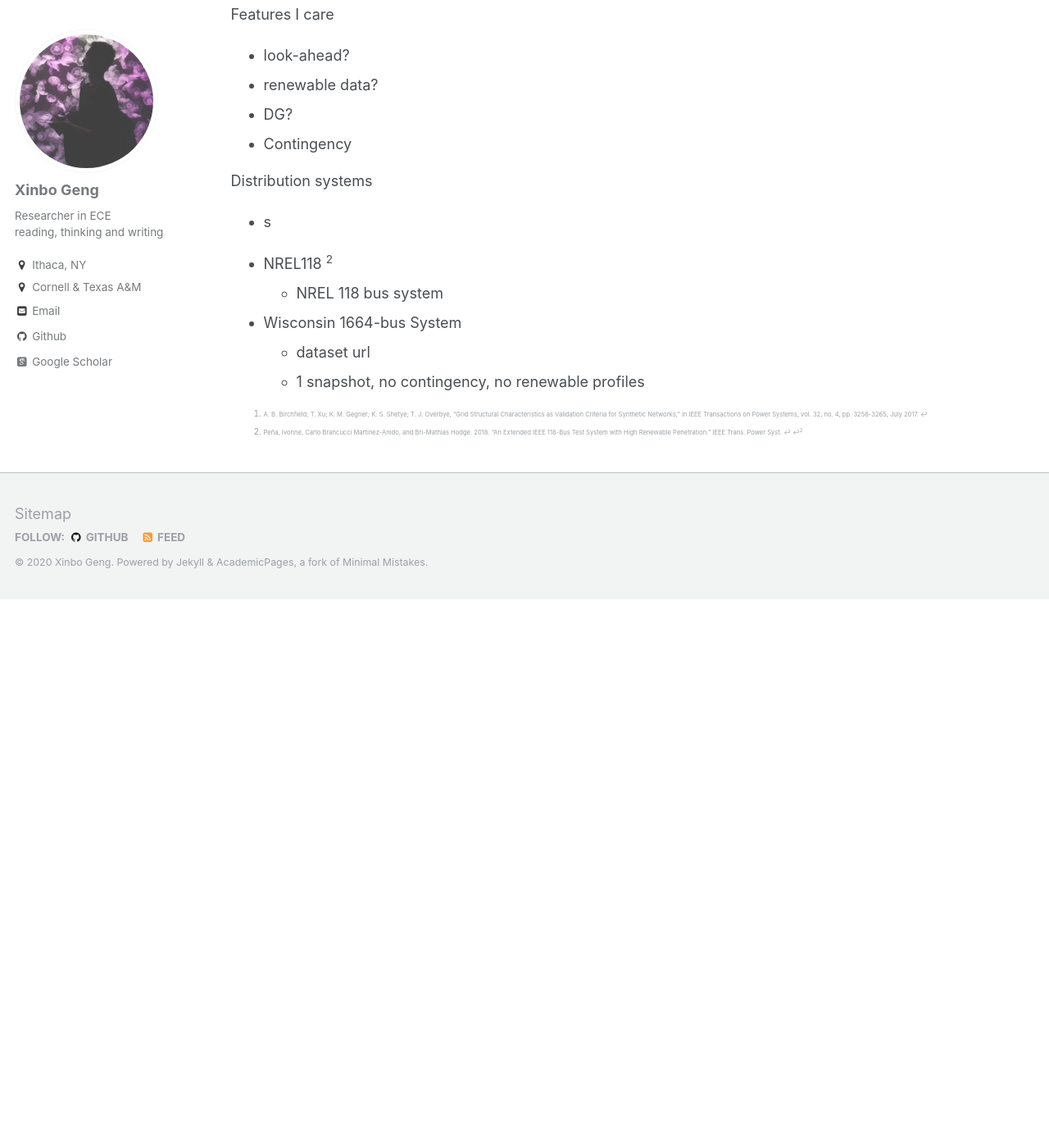
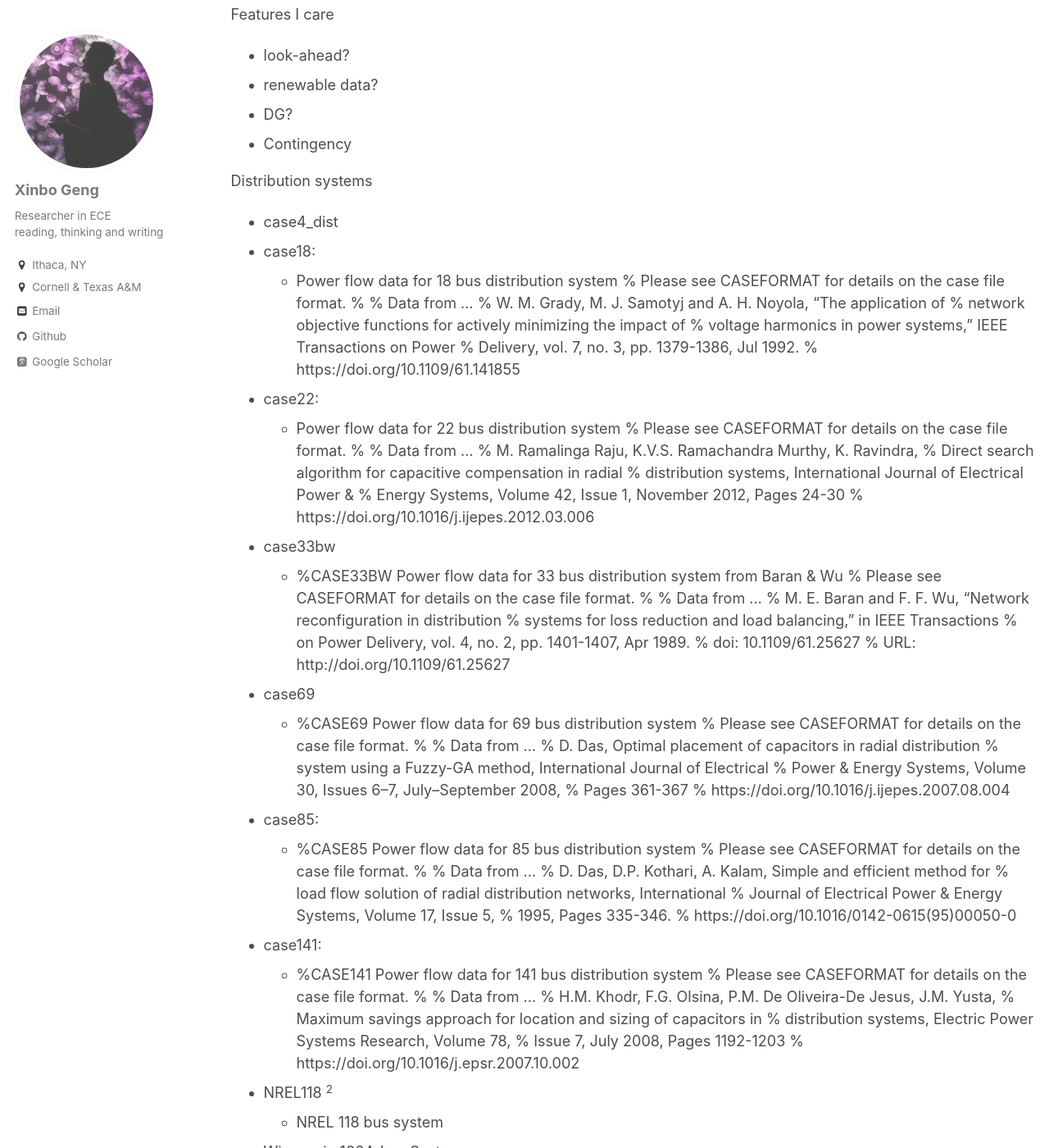
Before and after one commit to xb00dx/xb00dx.github.io, a Jekyll site: the page built from _pages/testcase.md, in a window 1280 px wide and 1400 px high, scrolled down 1044 px. Shown: the whole window at 82% size. Built offline with Jekyll 4.4.1, drawn with Linux system fonts in a browser that asks for light colours; some web fonts are replaced; before the commit the page ends 1775 px from its top, so only the background shows below that.

Commit message:
no message

```diff
--- a/_pages/testcase.md
+++ b/_pages/testcase.md
@@ -48,7 +48,70 @@ Features I care
 - Contingency
 
 Distribution systems
-- s
+
+- case4_dist
+- case18:
+  - Power flow data for 18 bus distribution system
+    %    Please see CASEFORMAT for details on the case file format.
+    %
+    %    Data from ...
+    %       W. M. Grady, M. J. Samotyj and A. H. Noyola, "The application of
+    %       network objective functions for actively minimizing the impact of
+    %       voltage harmonics in power systems," IEEE Transactions on Power
+    %       Delivery, vol. 7, no. 3, pp. 1379-1386, Jul 1992.
+    %       https://doi.org/10.1109/61.141855
+- case22:
+  - Power flow data for 22 bus distribution system
+    %    Please see CASEFORMAT for details on the case file format.
+    %
+    %    Data from ...
+    %       M. Ramalinga Raju, K.V.S. Ramachandra Murthy, K. Ravindra,
+    %       Direct search algorithm for capacitive compensation in radial
+    %       distribution systems, International Journal of Electrical Power &
+    %       Energy Systems, Volume 42, Issue 1, November 2012, Pages 24-30
+    %       https://doi.org/10.1016/j.ijepes.2012.03.006
+- case33bw
+  - %CASE33BW  Power flow data for 33 bus distribution system from Baran & Wu
+    %    Please see CASEFORMAT for details on the case file format.
+    %
+    %    Data from ...
+    %       M. E. Baran and F. F. Wu, "Network reconfiguration in distribution
+    %       systems for loss reduction and load balancing," in IEEE Transactions
+    %       on Power Delivery, vol. 4, no. 2, pp. 1401-1407, Apr 1989.
+    %       doi: 10.1109/61.25627
+    %       URL: http://doi.org/10.1109/61.25627
+- case69
+  - %CASE69  Power flow data for 69 bus distribution system
+    %    Please see CASEFORMAT for details on the case file format.
+    %
+    %    Data from ...
+    %       D. Das, Optimal placement of capacitors in radial distribution
+    %       system using a Fuzzy-GA method, International Journal of Electrical
+    %       Power & Energy Systems, Volume 30, Issues 6–7, July–September 2008,
+    %       Pages 361-367
+    %       https://doi.org/10.1016/j.ijepes.2007.08.004
+- case85:
+  - %CASE85  Power flow data for 85 bus distribution system
+    %    Please see CASEFORMAT for details on the case file format.
+    %
+    %    Data from ...
+    %       D. Das, D.P. Kothari, A. Kalam, Simple and efficient method for
+    %       load flow solution of radial distribution networks, International
+    %       Journal of Electrical Power & Energy Systems, Volume 17, Issue 5,
+    %       1995, Pages 335-346.
+    %       https://doi.org/10.1016/0142-0615(95)00050-0
+- case141:
+  - %CASE141  Power flow data for 141 bus distribution system
+    %    Please see CASEFORMAT for details on the case file format.
+    %
+    %    Data from ...
+    %       H.M. Khodr, F.G. Olsina, P.M. De Oliveira-De Jesus, J.M. Yusta,
+    %       Maximum savings approach for location and sizing of capacitors in
+    %       distribution systems, Electric Power Systems Research, Volume 78,
+    %       Issue 7, July 2008, Pages 1192-1203
+    %       https://doi.org/10.1016/j.epsr.2007.10.002
+
+
 
 - NREL118  [^pena2019]
 	- NREL 118 bus system
```
Also changed, not shown: _posts/2020-05-27-Demand-Dataset.md (+9 -11 lines), _posts/2020-06-25-EV-Dataset.md (added, +58 -0 lines), 1 other file.
